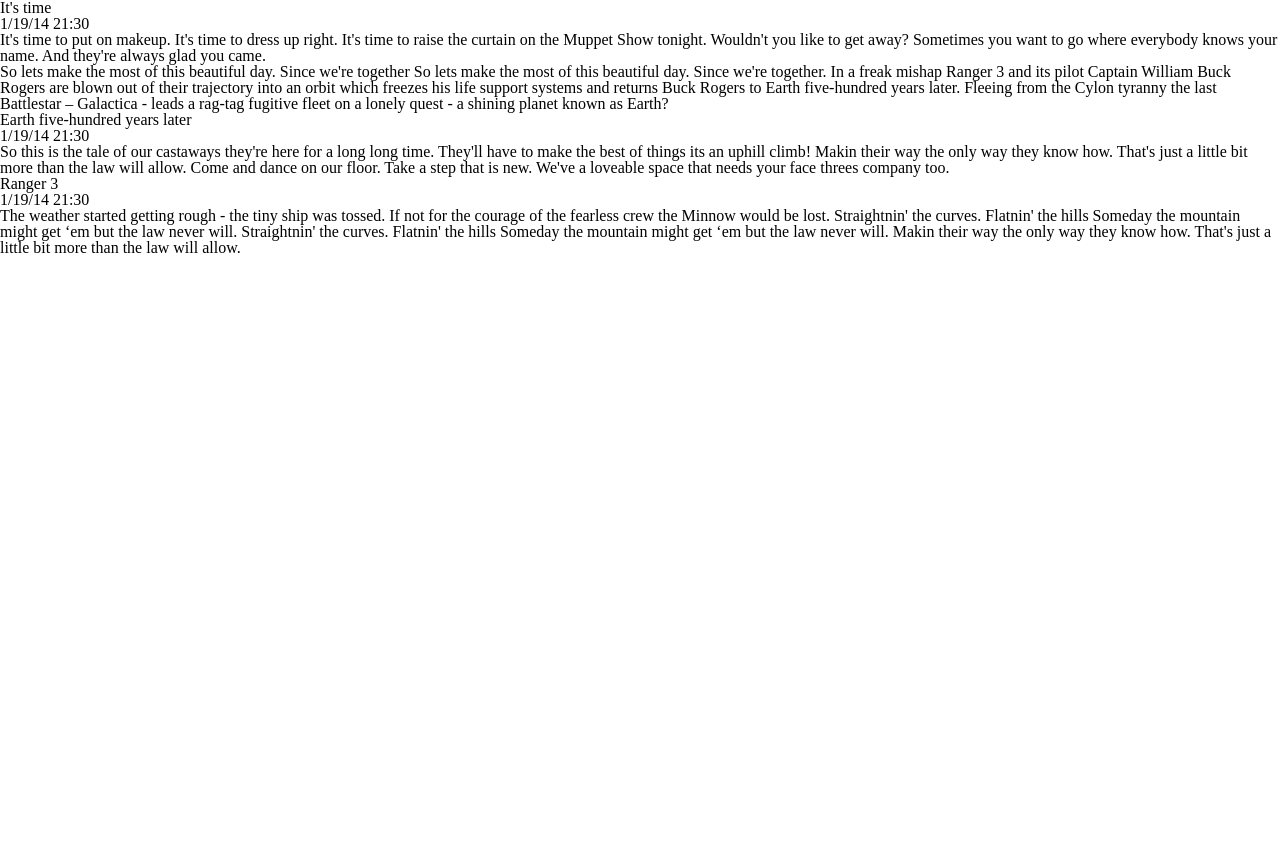
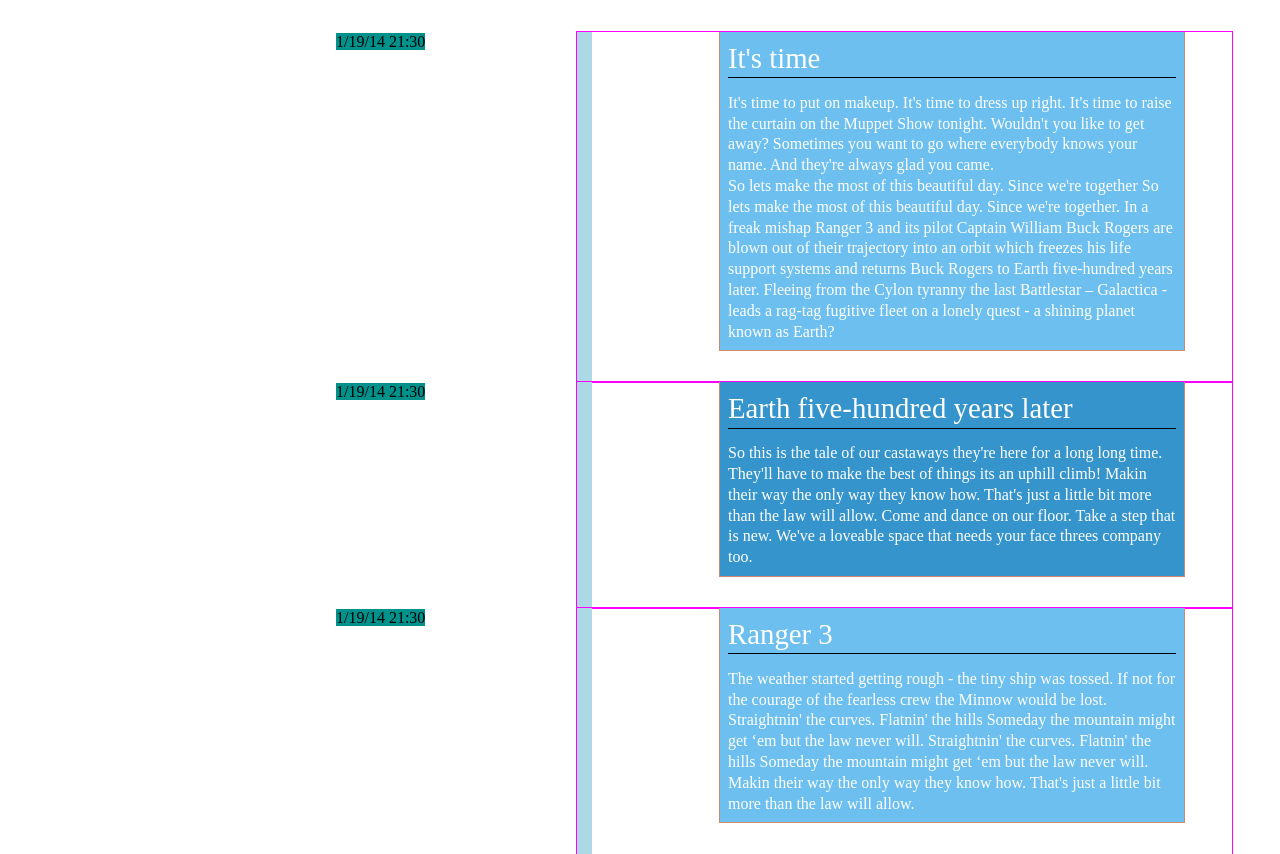
Before and after one commit to fab9/TIY-Assignments, a plain HTML site: page 20--Vertical-Timeline/index.html in a window 1280 px wide. Before the commit the page ends 800 px from the top, so only its background shows below. Drawn offline with Linux system fonts and the light colour scheme.

Commit message:
timeline styling WIP

```diff
--- a/20--Vertical-Timeline/index.html
+++ b/20--Vertical-Timeline/index.html
@@ -8,26 +8,32 @@
 <body>
   <div class="wrap">
 
-    <article>
-      <h1>It's time</h1>
+    <article class="group">
       <time datetime='2014-01-19 21:30'>1/19/14 21:30</time>
-      <p>It's time to put on makeup. It's time to dress up right. It's time to raise the curtain on the Muppet Show tonight. Wouldn't you like to get away? Sometimes you want to go where everybody knows your name. And they're always glad you came.</p>
+      <div class="odd pull-right">
+        <h1>It's time</h1>
+            <p>It's time to put on makeup. It's time to dress up right. It's time to raise the curtain on the Muppet Show tonight. Wouldn't you like to get away? Sometimes you want to go where everybody knows your name. And they're always glad you came.</p>
 
-      <p>So lets make the most of this beautiful day. Since we're together So lets make the most of this beautiful day. Since we're together. In a freak mishap Ranger 3 and its pilot Captain William Buck Rogers are blown out of their trajectory into an orbit which freezes his life support systems and returns Buck Rogers to Earth five-hundred years later. Fleeing from the Cylon tyranny the last Battlestar – Galactica - leads a rag-tag fugitive fleet on a lonely quest - a shining planet known as Earth? </p>
+            <p>So lets make the most of this beautiful day. Since we're together So lets make the most of this beautiful day. Since we're together. In a freak mishap Ranger 3 and its pilot Captain William Buck Rogers are blown out of their trajectory into an orbit which freezes his life support systems and returns Buck Rogers to Earth five-hundred years later. Fleeing from the Cylon tyranny the last Battlestar – Galactica - leads a rag-tag fugitive fleet on a lonely quest - a shining planet known as Earth? </p>
+          </div>
     </article>
 
 
-    <article>
-      <h1>Earth five-hundred years later</h1>
+    <article class="group">
       <time datetime='2014-01-19 21:30'>1/19/14 21:30</time>
-      <p>So this is the tale of our castaways they're here for a long long time. They'll have to make the best of things its an uphill climb! Makin their way the only way they know how. That's just a little bit more than the law will allow. Come and dance on our floor. Take a step that is new. We've a loveable space that needs your face threes company too.</p>
+      <div class="even pull-right">
+        <h1>Earth five-hundred years later</h1>
+            <p>So this is the tale of our castaways they're here for a long long time. They'll have to make the best of things its an uphill climb! Makin their way the only way they know how. That's just a little bit more than the law will allow. Come and dance on our floor. Take a step that is new. We've a loveable space that needs your face threes company too.</p>
+          </div>
     </article>
 
 
-    <article>
-      <h1>Ranger 3</h1>
+    <article class="group">
       <time datetime='2014-01-19 21:30'>1/19/14 21:30</time>
-      <p>The weather started getting rough - the tiny ship was tossed. If not for the courage of the fearless crew the Minnow would be lost. Straightnin' the curves. Flatnin' the hills Someday the mountain might get ‘em but the law never will. Straightnin' the curves. Flatnin' the hills Someday the mountain might get ‘em but the law never will. Makin their way the only way they know how. That's just a little bit more than the law will allow. </p>
+      <div class="odd pull-right">
+        <h1>Ranger 3</h1>
+            <p>The weather started getting rough - the tiny ship was tossed. If not for the courage of the fearless crew the Minnow would be lost. Straightnin' the curves. Flatnin' the hills Someday the mountain might get ‘em but the law never will. Straightnin' the curves. Flatnin' the hills Someday the mountain might get ‘em but the law never will. Makin their way the only way they know how. That's just a little bit more than the law will allow. </p>
+          </div>
     </article>
 
 
--- a/20--Vertical-Timeline/main.css
+++ b/20--Vertical-Timeline/main.css
@@ -49,10 +49,58 @@
 /**
  * xxxx
  */
+body {
+  line-height: 1.3em;
+  font-size: 1em;
+}
 
+.wrap {
+  width: 100%;
+  background-color: #eee;
+  margin-top: 2em;
+}
 /**
  * xxxx
  */
+article {
+  width: 50%;
+  outline: magenta 1px solid;
+  position: relative;
+  border-left: 15px lightblue solid;
+  float: right;
+  margin-right: 3em;
+}
+
+article div {
+  color: white;
+  width: 70%;
+  margin-right: 3em;
+  margin-bottom: 2em;
+  outline: 1px solid #D08770;
+  padding: .5em;
+}
+
+h1 {
+  font-size: 1.8em;
+  margin-bottom: .5em;
+  line-height: 1.3em;
+  border-bottom: 1px black solid;
+}
+
+time {
+  position: relative;
+  background-color: #00918B;
+  left: -40%;
+}
+
+.odd {
+  background-color: #6CBFEE;
+}
+
+.even {
+  background-color: #3594CB;
+}
+
 
 /**
  * xxxx
```
